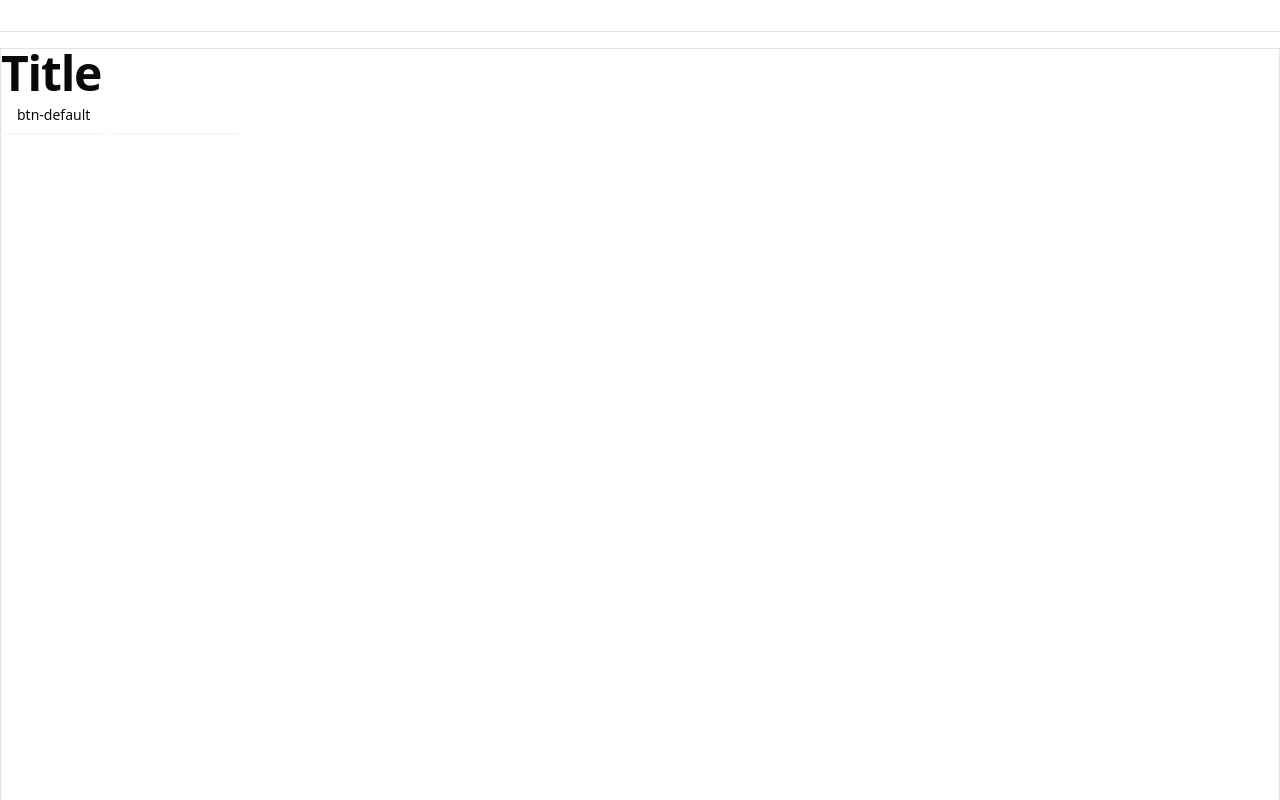
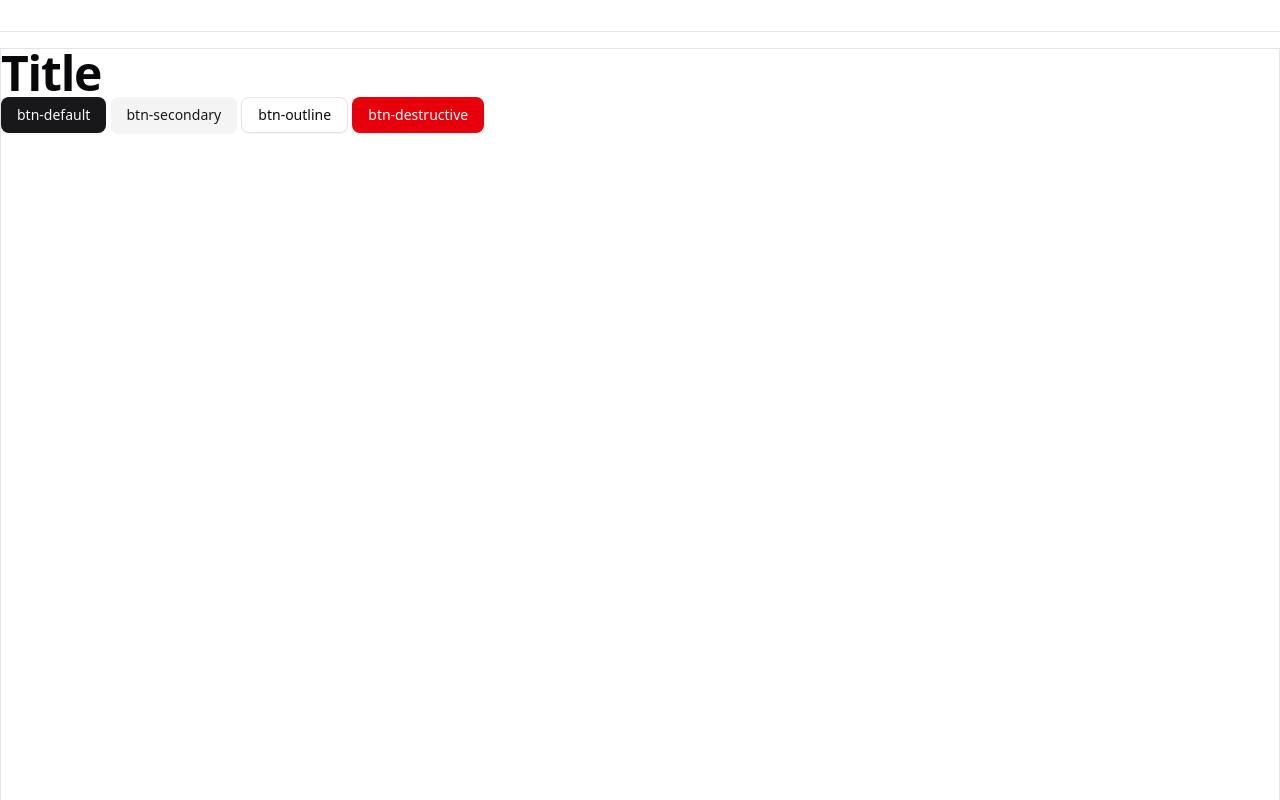
Before and after one commit to airone01/ft_transcendence, a SvelteKit app in the folder apps/web/: page / in a window 1280 px wide. Shown: the top 800 px of the page. Built offline with nearby package versions, Linux system fonts and the light colour scheme.

Commit message:
fix(ui): fix missing styling

```diff
--- a/apps/web/src/routes/+page.svelte
+++ b/apps/web/src/routes/+page.svelte
@@ -8,6 +8,8 @@ import { Button } from "@transc/ui/components/ui/button/index.ts";
     <div class="container border aspect-square">
       <h1 class="scroll-m-20 text-4xl font-extrabold tracking-tight lg:text-5xl">Title</h1>
       <Button>btn-default</Button>
+      <Button variant="secondary">btn-secondary</Button>
+      <Button variant="outline">btn-outline</Button>
       <Button variant="destructive">btn-destructive</Button>
     </div>
   </div>
--- a/apps/web/src/routes/layout.css
+++ b/apps/web/src/routes/layout.css
@@ -1,4 +1,5 @@
 @import "tailwindcss";
+@import "../../../../packages/ui/src/app.css";
 
 html, body {
         @apply h-full;
```
